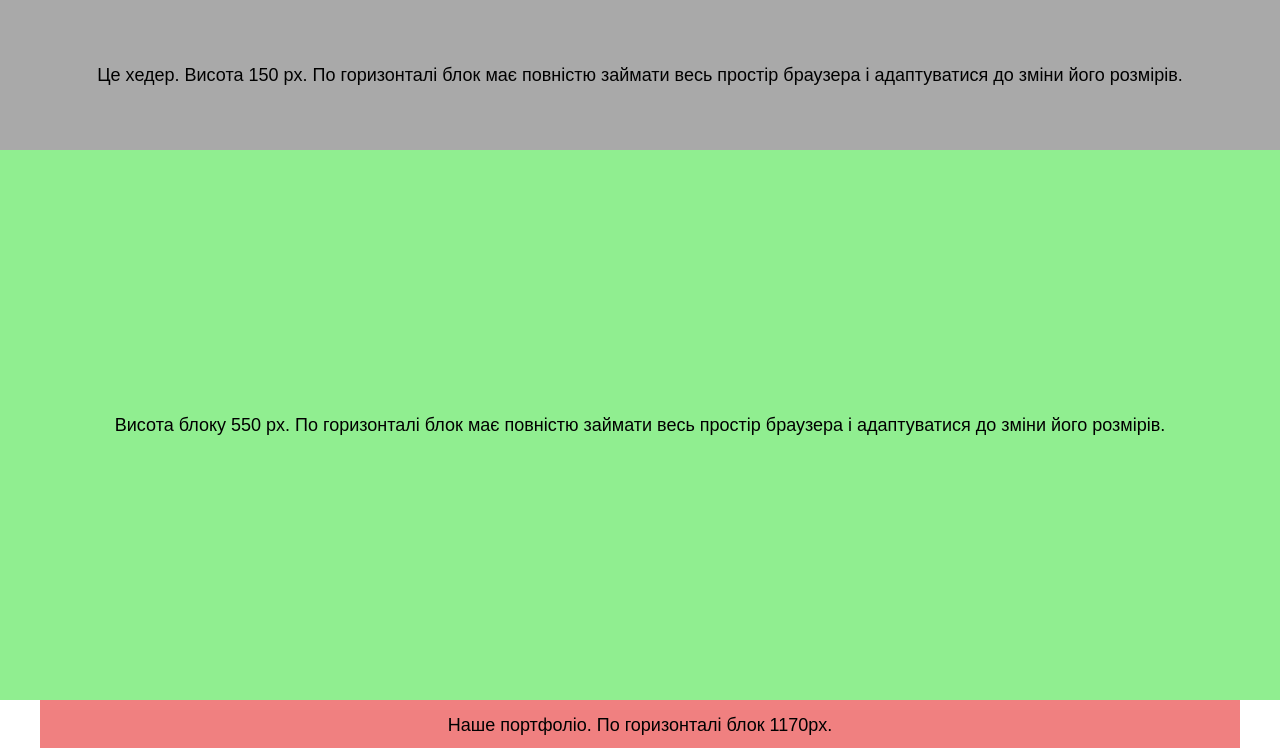
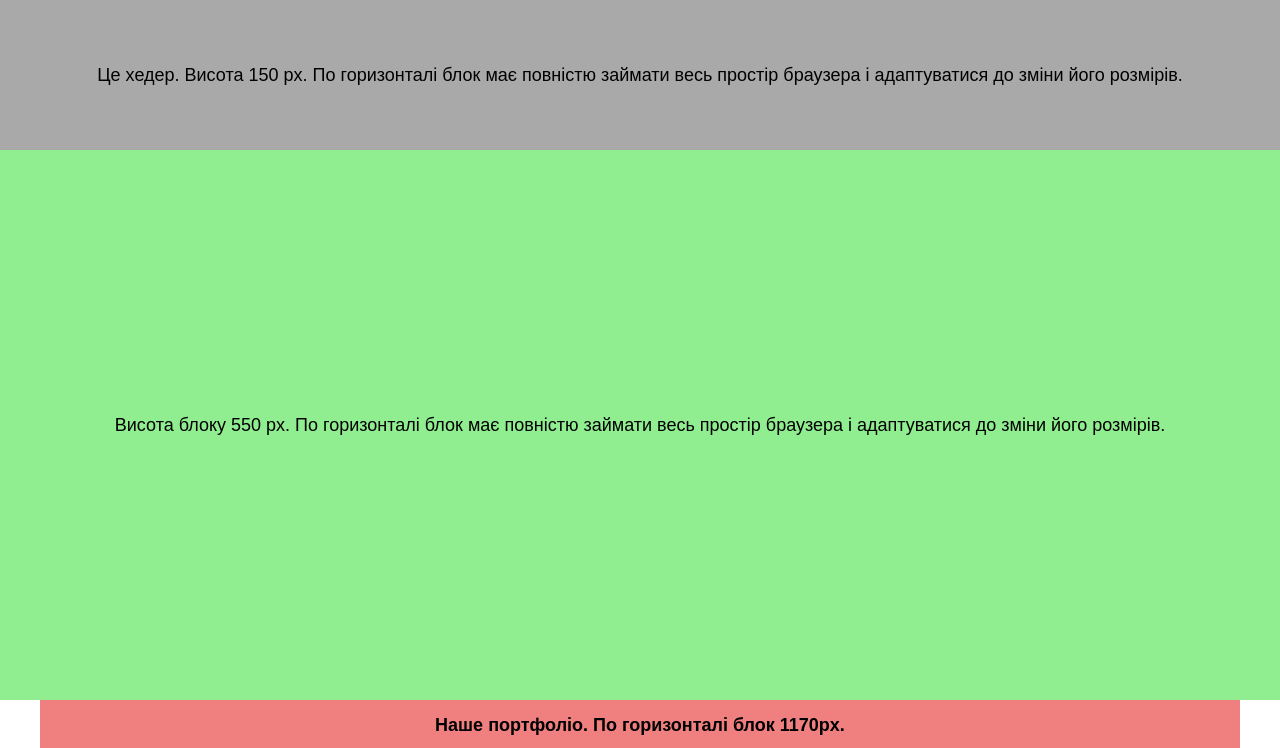
Before and after one commit to irynka66/Zavadska_26Bd-Komp_Lab1, a plain HTML site: page index.html in a window 1280 px wide. Shown: the top 748 px of the page. Drawn offline with Linux system fonts and the light colour scheme.

Commit message:
Change p -> h1 in index.html

```diff
--- a/index.html
+++ b/index.html
@@ -19,7 +19,7 @@
     </header>
 
     <section class="section-lightcoral">
-        <p>Наше портфоліо. По горизонталі блок 1170px.</p>
+        <h1>Наше портфоліо. По горизонталі блок 1170px.</h1>
         <div class="images">
             <div class="photo">Зображення 515*225 px</div>
             <div class="photo">Зображення 515*225 px</div>
```
